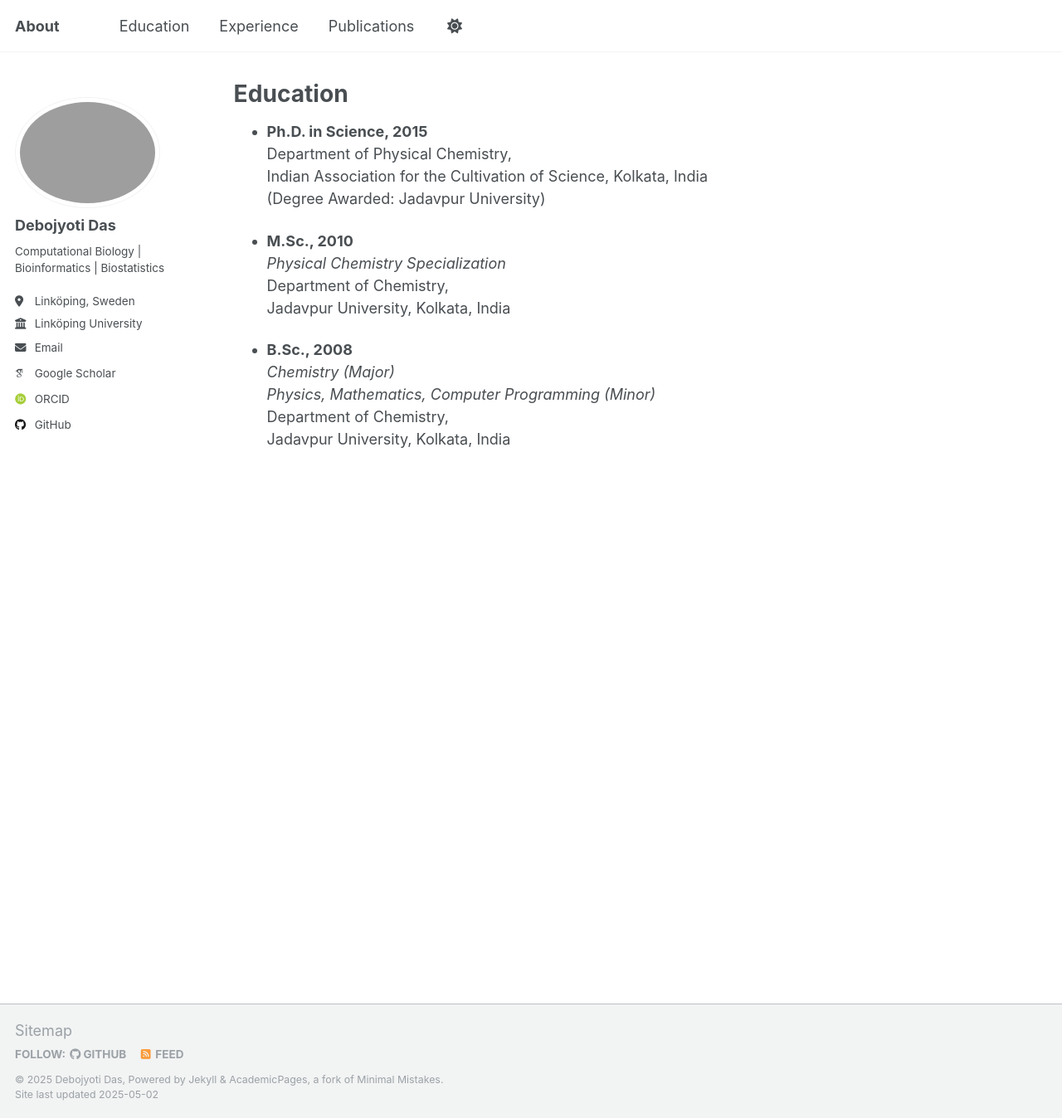
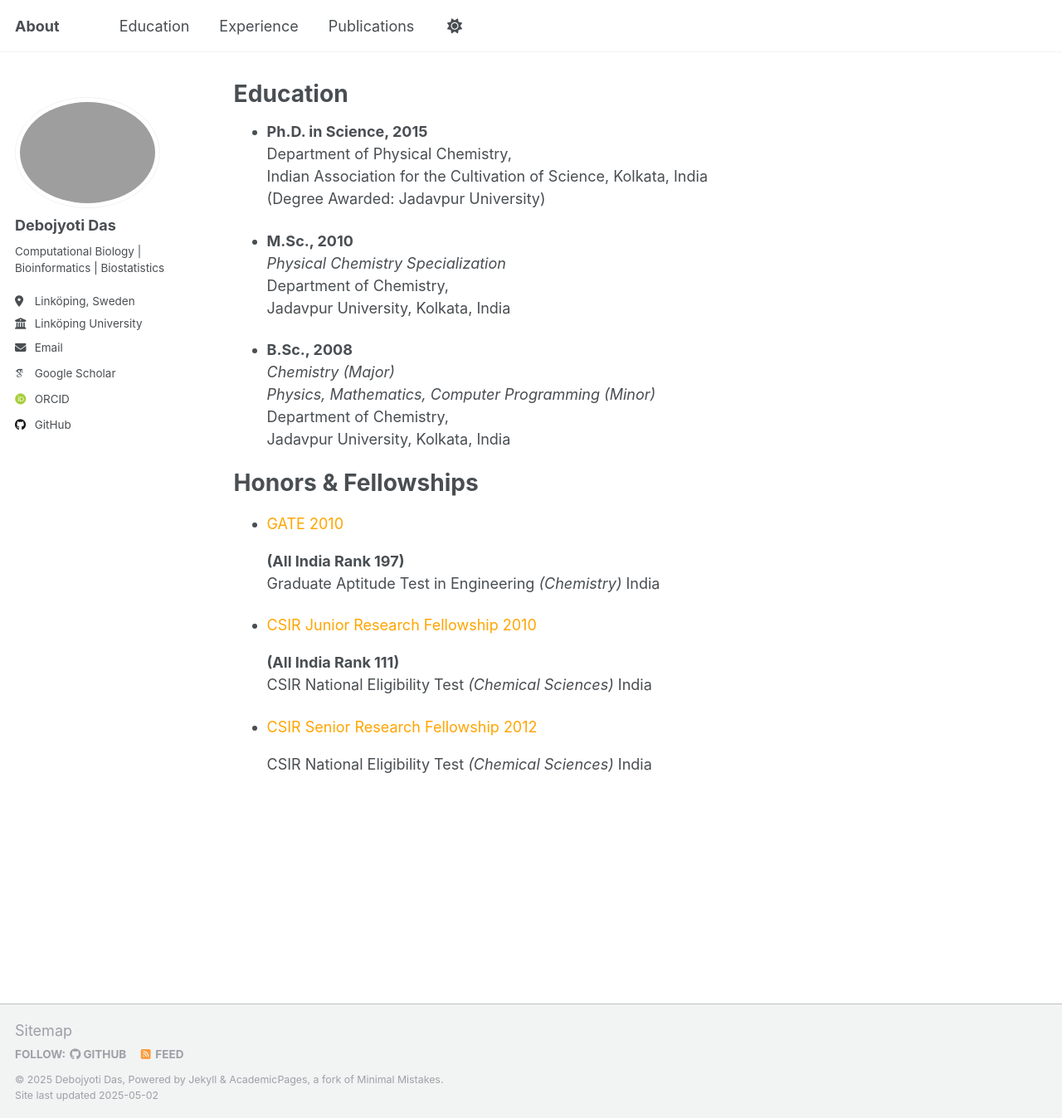
Before and after one commit to BioDebojyoti/BioDebojyoti.github.io, a Jekyll site: the page built from _pages/cv.md, in a window 1280 px wide and 1348 px high. Shown: the whole window at 83% size. Built offline with Jekyll 4.4.1, drawn with Linux system fonts in a browser that asks for light colours; some web fonts are replaced.

Commit message:
removed some unused files

```diff
--- a/_pages/cv.md
+++ b/_pages/cv.md
@@ -26,3 +26,14 @@ redirect_from:
   *Physics, Mathematics, Computer Programming (Minor)* \
   Department of Chemistry, \
   Jadavpur University, Kolkata, India
+
+# Honors & Fellowships
+
+* <font color="orange">GATE 2010</font>
+**(All India Rank 197)**
+Graduate Aptitude Test in Engineering *(Chemistry)* India
+* <font color="orange">CSIR Junior Research Fellowship 2010</font>
+**(All India Rank 111)**
+CSIR National Eligibility Test *(Chemical Sciences)* India
+* <font color="orange">CSIR Senior Research Fellowship 2012</font>
+CSIR National Eligibility Test *(Chemical Sciences)* India
```
